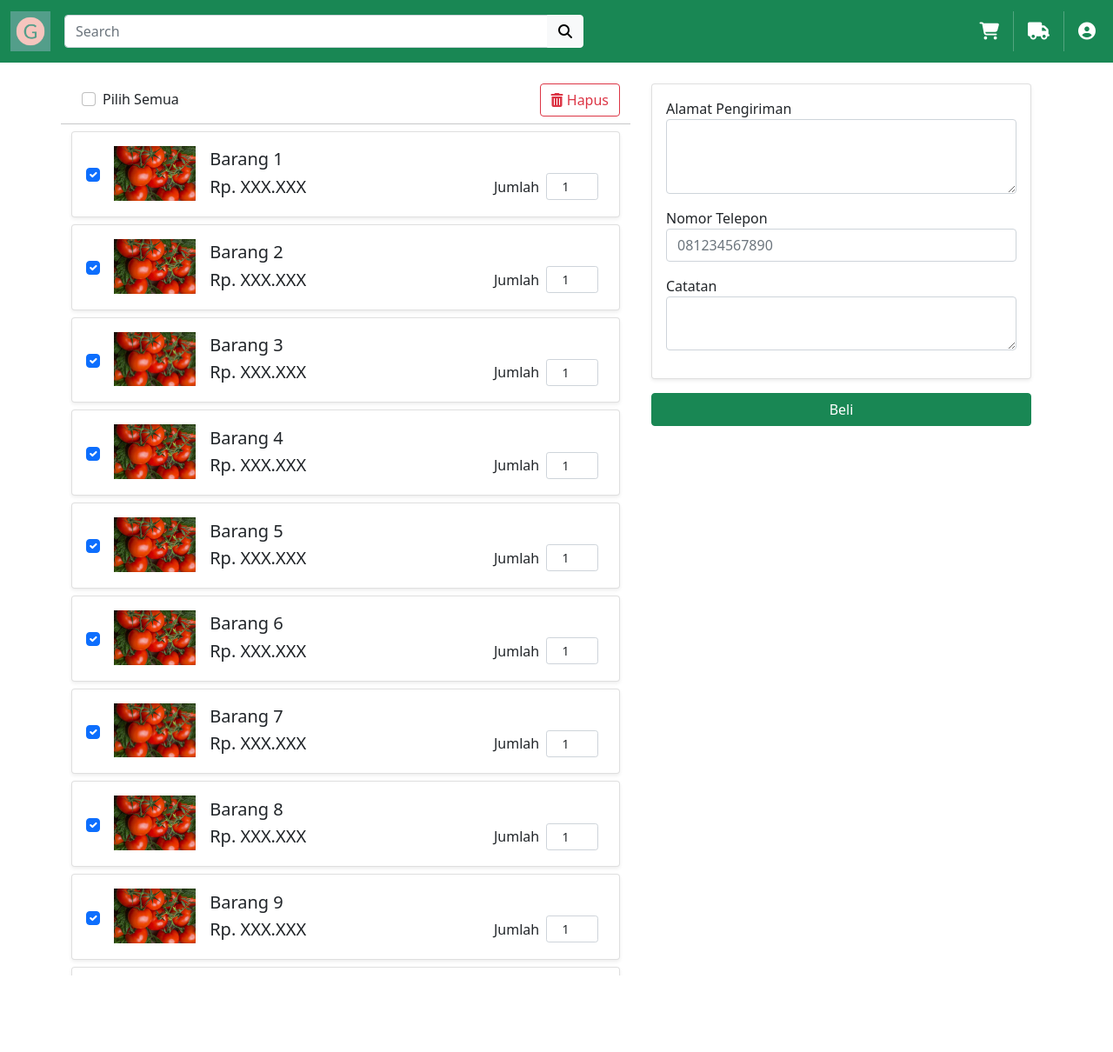
After one commit to zaynox555/APSI-Website-Penjualan-Sayur-Online, a CodeIgniter 4 app: the page made by app/Views/cart.php in a window 1280 px wide. The commit adds this page. Shown: the top 1210 px of the page at 87% size. Run offline with PHP 8.4 and a stand-in for CodeIgniter, Linux system fonts and the light colour scheme; the template is opened without the code that fills it, so the values that code supplies are empty; some libraries are stand-ins or nearby versions.

Commit message:
move cart to new view and add more controllers

```diff
--- /dev/null
+++ b/app/Views/cart.php
@@ -0,0 +1,94 @@
+<?= $this->extend('template-navbar') ?>
+
+<?= $this->section('content') ?>
+<form action="/Checkout/" method="post" id="checkoutForm">
+  <div class="container">
+    <div class="row mt-0 g-5 align-items-start">
+
+      <div class="col-7 mt-4" style="overflow-y: scroll; height: 80vh;">
+
+        <!-- Select All Checkbox -->
+        <div class="row sticky-top bg-white">
+          <div class="col me-auto form-check d-flex align-items-center">
+            <input class="form-check-input mt-0 ms-0 me-2" type="checkbox" id="selectAll" onclick="$('.item-check-group input:checkbox').prop('checked', this.checked);">
+            <label class="form-check-label" for="selectAll">Pilih Semua</label>
+          </div>
+          <div class="col text-end">
+            <button type="button" class="btn btn-outline-danger" onclick="$('.item-check-group input:checkbox').each(function(index, element){this.checked ? $(this).parents('.card').remove() : false});">
+              <i class="fa fa-trash" aria-hidden="true"></i> Hapus
+            </button>
+          </div>
+          <hr class="my-2">
+        </div>
+
+        <!-- Items -->
+        <div class="item-check-group">
+          <?php for ($i = 0; $i < 10; $i++) : ?>
+            <div class="card mb-2 shadow-sm">
+              <div class="card-body">
+                <div class="form-check ps-0 d-flex align-items-center">
+                  <div class="me-3">
+                    <input class="form-check-input ms-0" type="checkbox" id="<?= 'item' . ($i + 1) ?>" checked>
+                  </div>
+                  <label class="form-check-label" for="<?= 'item' . ($i + 1) ?>">
+                    <div class="row g-0">
+                      <div class="col-2 row g-0 align-items-center">
+                        <img src="/assets/img/sayuran/tomat.jpg" class="img-fluid">
+                      </div>
+                      <div class="col-10 row g-0 ps-3 align-items-center">
+                        <div class="col-12 fs-5 text-truncate"><?= 'Barang ' . ($i + 1) ?></div>
+                        <div class="col-7 h5 mb-0"><?= 'Rp. XXX.XXX' ?></div>
+                        <div class="col-3 text-end">Jumlah</div>
+                        <div class="col-2 px-2">
+                          <input type="hidden" name="[<?= $i ?>]itemID" value="<?= '' ?>">
+                          <input type="number" name="[<?= $i ?>]amount" class="form-control form-control-sm p-1 text-center" value="1" min="1" max="99">
+                        </div>
+                      </div>
+                    </div>
+                  </label>
+                </div>
+              </div>
+            </div>
+          <?php endfor; ?>
+        </div>
+
+      </div>
+
+      <!-- Buy Form -->
+      <div class="col-5 row mt-4 justify-content-center align-content-center">
+
+        <div class="col-12">
+          <div class="card shadow-sm mb-3">
+
+            <!-- Address -->
+            <div class="card-body">
+              <div class="mb-3">
+                <label for="address" class="form-labels">Alamat Pengiriman</label>
+                <textarea class="form-control" rows="3" name="address" id="address"></textarea>
+              </div>
+
+              <div class="mb-3">
+                <label for="phone" class="form-labels">Nomor Telepon</label>
+                <input type="text" class="form-control" name="phone" id="phone" placeholder="081234567890">
+              </div>
+
+              <div class="mb-3">
+                <label for="note" class="form-labels">Catatan</label>
+                <textarea class="form-control" name="note" id="note" rows="2"></textarea>
+              </div>
+            </div>
+
+          </div>
+        </div>
+
+        <!-- Buy Now -->
+        <div class="col-12">
+          <button type="submit" class="btn btn-success w-100">Beli</button>
+        </div>
+
+      </div>
+
+    </div>
+  </div>
+</form>
+<?= $this->endSection() ?>
--- a/app/Views/home.php
+++ b/app/Views/home.php
@@ -15,7 +15,7 @@
               <div class="card-body row row-cols-2 g-0 mb-2">
                 <img src="/assets/img/sayuran/kentang.jpg" class="card-img-top mb-2">
                 <p class="card-title text-truncate col-8 mb-2"><?= 'Sayuran ' . ($i + 1) ?></p>
-                <h5 class="card-text col-4 mb-2"><?= number_to_currency(24000, 'IDR', 'id_ID') ?></h5>
+                <h5 class="card-text col-4 mb-2"><?= number_to_currency(999999, 'IDR', 'id_ID') ?></h5>
                 <button class="btn btn-outline-success col-2 me-2">
                   <i class="fa fa-cart-plus" aria-hidden="true"></i>
                 </button>
--- a/app/Views/navbar.php
+++ b/app/Views/navbar.php
@@ -1,4 +1,4 @@
-<header class="navbar navbar-expand-md navbar-dark bg-success">
+<header class="navbar navbar-expand-md navbar-dark bg-success sticky-top">
   <div class="container-xxl flex-wrap flex-md-nowrap">
     <a class="navbar-brand" href="/">
       <img src="/assets/img/GREEN-GROCERY-logos.jpeg" height="46">
@@ -17,7 +17,7 @@
       <ul class="navbar-nav mb-2 mb-lg-0 fs-5">
 
         <li class="nav-item" title="Keranjang">
-          <a class="nav-link active" data-bs-toggle="modal" data-bs-target="#myCart">
+          <a class="nav-link active" href="/Cart/">
             <i class="fa fa-shopping-cart" aria-hidden="true"></i>
           </a>
         </li>
```
Also changed, not shown: other parts of app/Views/navbar.php (+0 -100 lines), app/Controllers/Account.php (added, +11 -0 lines), app/Controllers/Cart.php (added, +11 -0 lines), app/Controllers/Checkout.php (added, +11 -0 lines), app/Controllers/Delivery.php (added, +11 -0 lines), app/Controllers/Login.php (added, +11 -0 lines).
